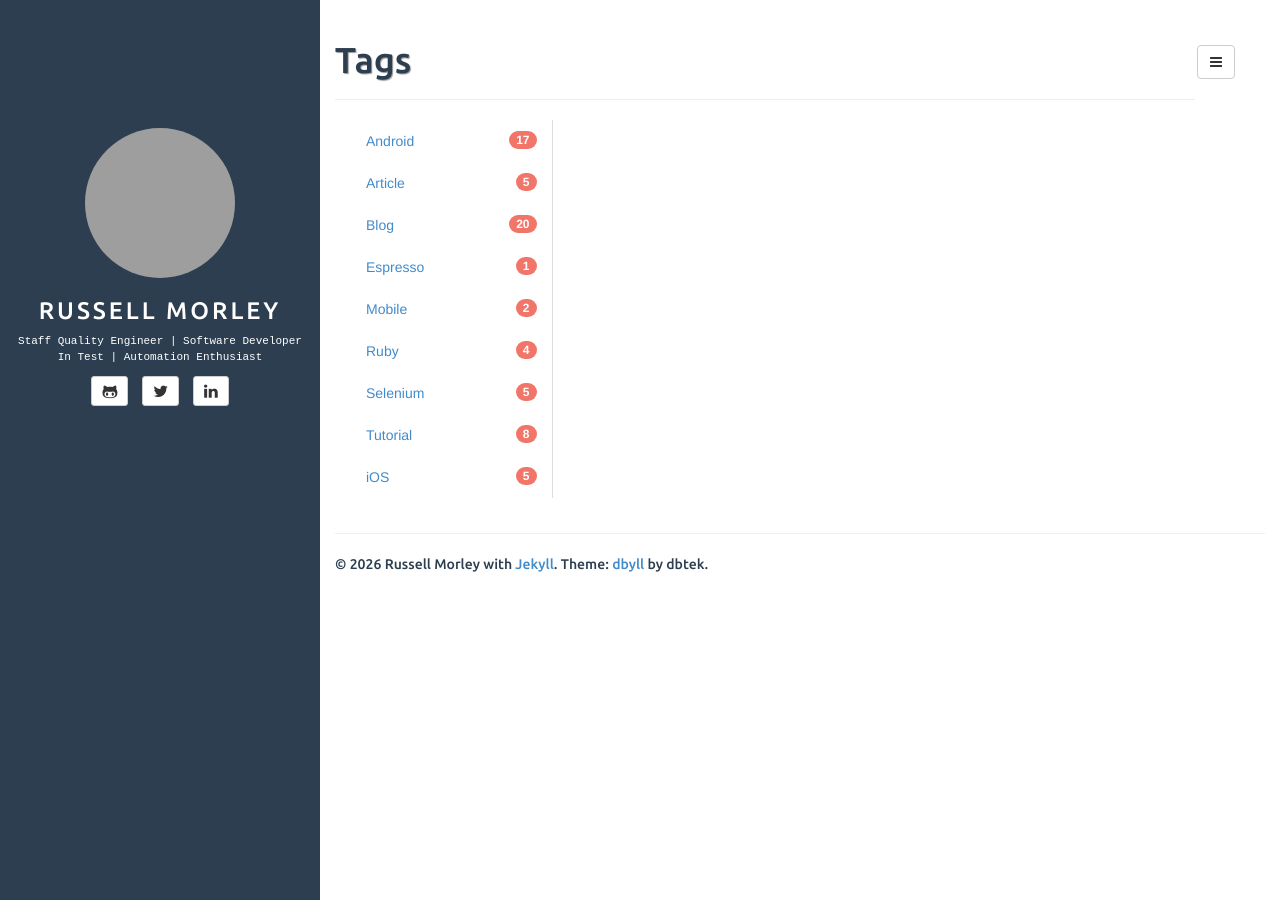
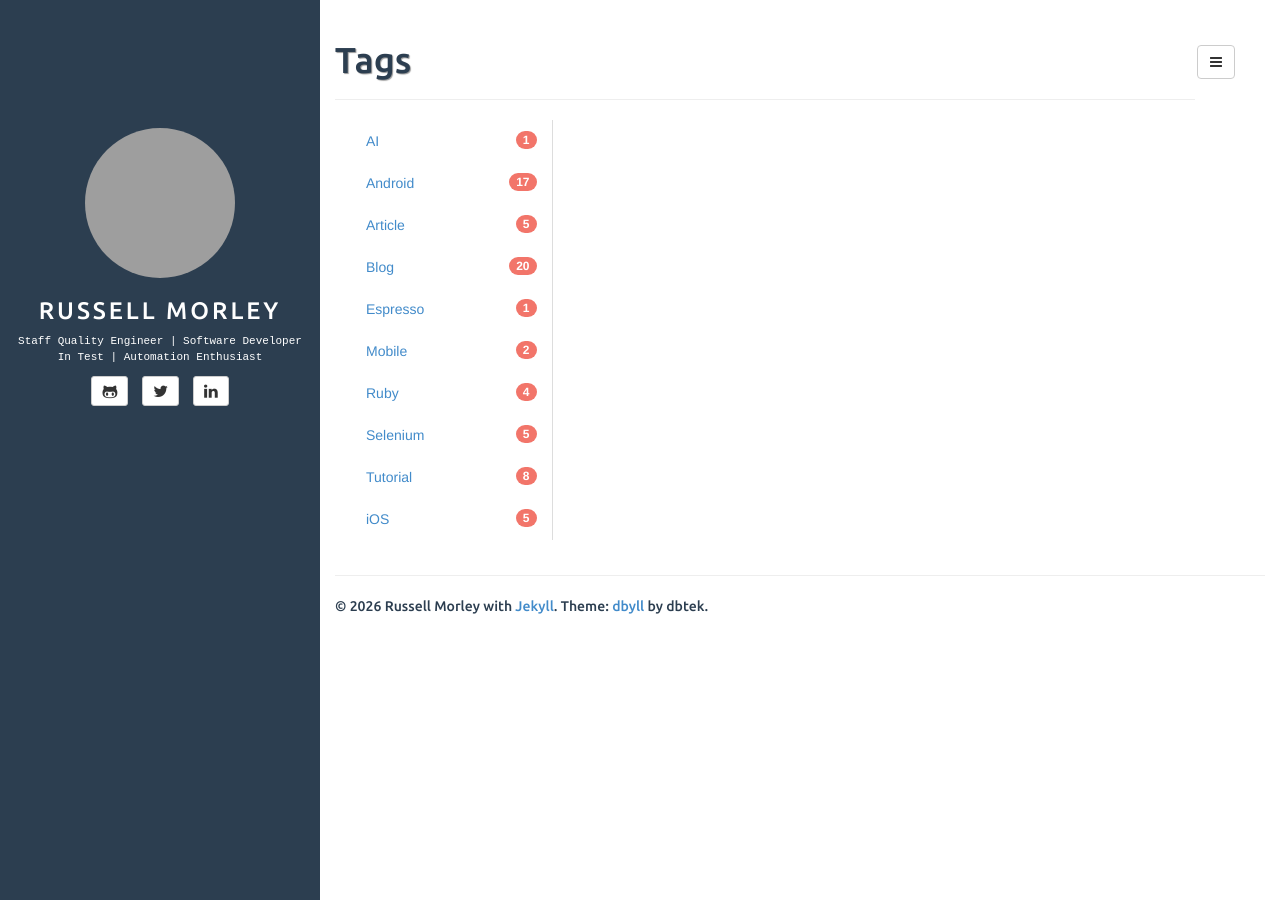
Before and after one commit to Rusty84/Rusty84.github.io, a Jekyll site: the page built from tags.html, in a window 1280 px wide. Built offline with Jekyll 4.4.1, drawn with Linux system fonts in a browser that asks for light colours; grey boxes are pictures that could not be loaded.

Commit message:
Add files via upload

```diff
--- a/_posts/2026-03-05-gbat.md
+++ b/_posts/2026-03-05-gbat.md
@@ -1,13 +1,13 @@
 ---
 layout: post
 title: Goal-Based Agentic Testing for Mobile Applications
-categories: [Article, Blog, Android, iOS]
-tags: [Article, Blog, Android, iOS]
+categories: [Article, Blog, Android, iOS, AI]
+tags: [Article, Blog, Android, iOS, AI]
 fullview: false
 comments: false
 ---
 Testing mobile applications has always been a bit messy.
-
+<br>
 Traditional automation provides us with scripted steps. Tap here, type there, check this, and we execute those steps repeatedly. It works… until it doesn’t.
 
 Enter **goal-based agentic testing**.
```
